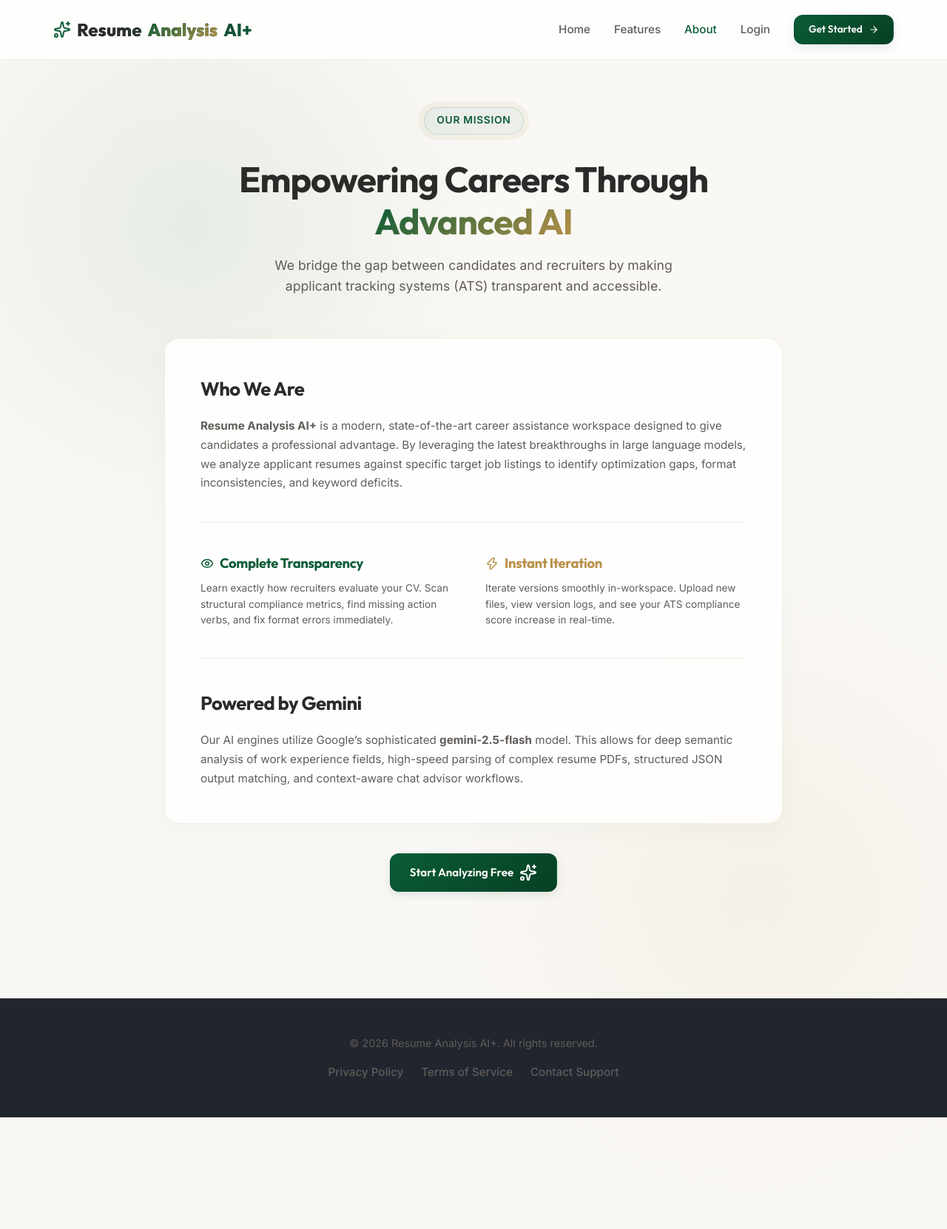
After one commit to amantiwari79/FINAL-YEAR-PROJECT, a Django app: page /about/ in a window 1280 px wide; the page is wider, and only the part inside the window is pictured. The commit adds this page. Shown: that part at 74% size. Run offline with Django 5.2, Linux system fonts and the light colour scheme.

Commit message:
Add About and Features pages, linking them to header navigation

```diff
--- a/accounts/urls.py
+++ b/accounts/urls.py
@@ -18,4 +18,6 @@ urlpatterns = [
     path('privacy/', views.privacy_policy, name='privacy_policy'),
     path('terms/', views.terms_conditions, name='terms_conditions'),
     path('support/', views.contact_support, name='contact_support'),
+    path('about/', views.about_view, name='about'),
+    path('features/', views.features_view, name='features'),
 ]
--- a/accounts/views.py
+++ b/accounts/views.py
@@ -116,3 +116,15 @@ def contact_support(request):
             messages.error(request, 'Please fill in all required fields.')
 
     return render(request, 'accounts/contact_support.html')
+
+def about_view(request):
+    """
+    Renders the About page.
+    """
+    return render(request, 'about.html')
+
+def features_view(request):
+    """
+    Renders the Features page.
+    """
+    return render(request, 'features.html')
--- /dev/null
+++ b/templates/about.html
@@ -0,0 +1,65 @@
+{% extends 'base.html' %}
+
+{% block title %}About Us - Resume Analysis AI+{% endblock %}
+
+{% block content %}
+<div class="container" style="padding-top: 4rem; padding-bottom: 4rem; max-width: 900px;">
+
+    <!-- Hero Header -->
+    <div style="text-align: center; margin-bottom: 3.5rem; display: flex; flex-direction: column; gap: 1rem; align-items: center;">
+        <span class="badge">Our Mission</span>
+        <h1 style="font-size: 3rem; line-height: 1.2;">Empowering Careers Through <span style="background: linear-gradient(135deg, var(--primary) 0%, var(--secondary) 100%); -webkit-background-clip: text; -webkit-text-fill-color: transparent;">Advanced AI</span></h1>
+        <p style="color: var(--text-secondary); max-width: 600px; font-size: 1.1rem; line-height: 1.6;">
+            We bridge the gap between candidates and recruiters by making applicant tracking systems (ATS) transparent and accessible.
+        </p>
+    </div>
+
+    <!-- Details Card -->
+    <div class="card" style="padding: 3rem; display: flex; flex-direction: column; gap: 2.5rem; margin-bottom: 2.5rem;">
+
+        <div>
+            <h2 style="font-size: 1.6rem; color: var(--text-primary); margin-bottom: 1rem; font-family: var(--font-heading);">Who We Are</h2>
+            <p style="color: var(--text-secondary); font-size: 0.95rem; line-height: 1.7;">
+                <strong>Resume Analysis AI+</strong> is a modern, state-of-the-art career assistance workspace designed to give candidates a professional advantage. By leveraging the latest breakthroughs in large language models, we analyze applicant resumes against specific target job listings to identify optimization gaps, format inconsistencies, and keyword deficits.
+            </p>
+        </div>
+
+        <div style="display: grid; grid-template-columns: 1fr 1fr; gap: 2rem; border-top: 1px solid var(--glass-border); border-bottom: 1px solid var(--glass-border); padding: 2.5rem 0;">
+            <div>
+                <h3 style="font-size: 1.15rem; color: var(--primary); margin-bottom: 0.5rem; display: flex; align-items: center; gap: 0.5rem;">
+                    <i data-lucide="eye" style="width: 18px; height: 18px;"></i> Complete Transparency
+                </h3>
+                <p style="color: var(--text-secondary); font-size: 0.85rem; line-height: 1.6;">
+                    Learn exactly how recruiters evaluate your CV. Scan structural compliance metrics, find missing action verbs, and fix format errors immediately.
+                </p>
+            </div>
+            <div>
+                <h3 style="font-size: 1.15rem; color: var(--secondary); margin-bottom: 0.5rem; display: flex; align-items: center; gap: 0.5rem;">
+                    <i data-lucide="zap" style="width: 18px; height: 18px;"></i> Instant Iteration
+                </h3>
+                <p style="color: var(--text-secondary); font-size: 0.85rem; line-height: 1.6;">
+                    Iterate versions smoothly in-workspace. Upload new files, view version logs, and see your ATS compliance score increase in real-time.
+                </p>
+            </div>
+        </div>
+
+        <div>
+            <h2 style="font-size: 1.6rem; color: var(--text-primary); margin-bottom: 1rem; font-family: var(--font-heading);">Powered by Gemini</h2>
+            <p style="color: var(--text-secondary); font-size: 0.95rem; line-height: 1.7;">
+                Our AI engines utilize Google’s sophisticated <strong>gemini-2.5-flash</strong> model. This allows for deep semantic analysis of work experience fields, high-speed parsing of complex resume PDFs, structured JSON output matching, and context-aware chat advisor workflows.
+            </p>
+        </div>
+
+    </div>
+
+    <!-- Call to action -->
+    <div style="text-align: center;">
+        {% if user.is_authenticated %}
+            <a href="{% url 'dashboard' %}" class="btn btn-primary">Go to Dashboard <i data-lucide="arrow-right"></i></a>
+        {% else %}
+            <a href="{% url 'register' %}" class="btn btn-primary">Start Analyzing Free <i data-lucide="sparkles"></i></a>
+        {% endif %}
+    </div>
+
+</div>
+{% endblock %}
--- a/templates/base.html
+++ b/templates/base.html
@@ -28,6 +28,8 @@
             <nav>
                 <ul class="nav-links">
                     <li><a href="{% url 'landing' %}" class="nav-link {% if request.resolver_match.url_name == 'landing' %}active{% endif %}">Home</a></li>
+                    <li><a href="{% url 'features' %}" class="nav-link {% if request.resolver_match.url_name == 'features' %}active{% endif %}">Features</a></li>
+                    <li><a href="{% url 'about' %}" class="nav-link {% if request.resolver_match.url_name == 'about' %}active{% endif %}">About</a></li>
                     {% if user.is_authenticated %}
                         <li><a href="{% url 'dashboard' %}" class="nav-link {% if request.resolver_match.url_name == 'dashboard' %}active{% endif %}">Dashboard</a></li>
                         <li>
```
Also changed, not shown: templates/features.html (added, +98 -0 lines).
